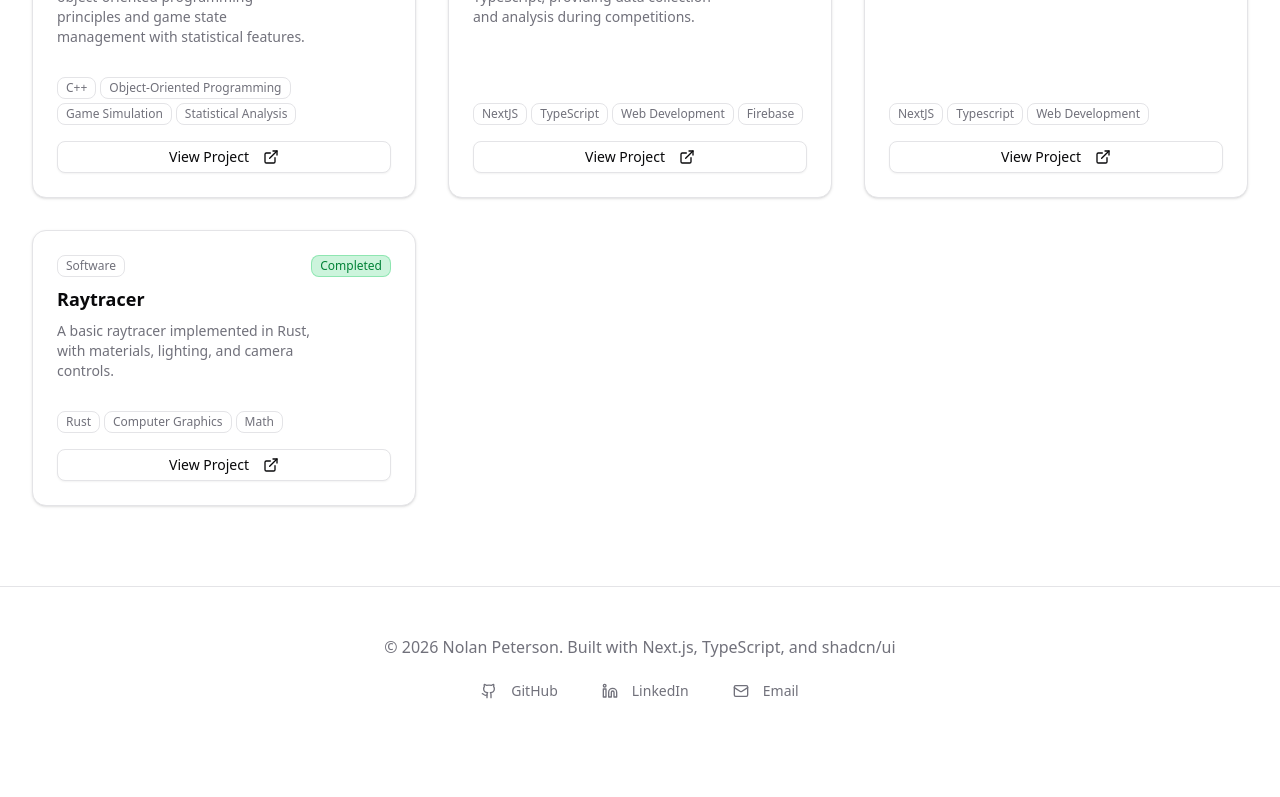
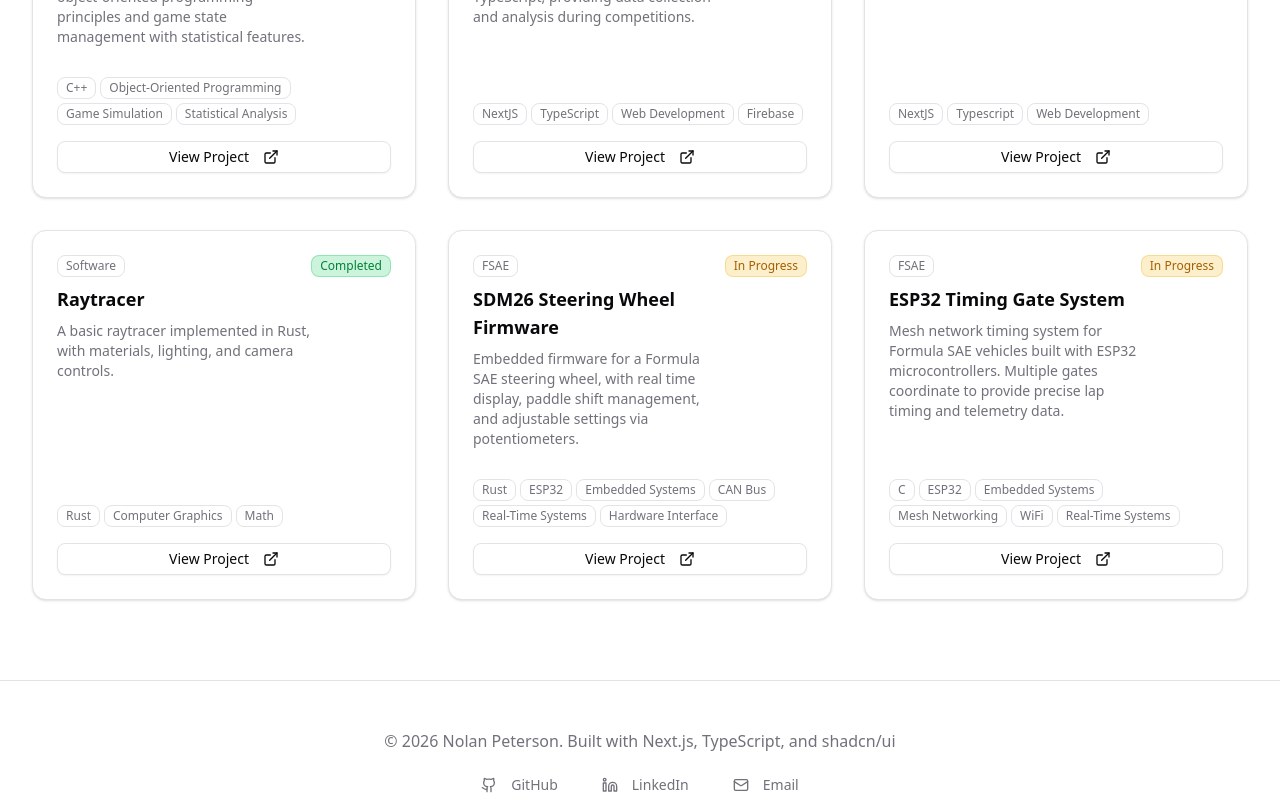
Before and after one commit to Sha-dos/portfolio, a Next.js app: page / in a window 1280 px wide. Shown: the part 2822-3619 px from the top of the page. Before the commit the page ends 3577 px from the top, so only its background shows below. Built offline with nearby package versions, Linux system fonts and the light colour scheme.

Commit message:
add steering wheel and timing gate firmware

```diff
--- a/components/projects.tsx
+++ b/components/projects.tsx
@@ -85,6 +85,22 @@ export const projectsData: Project[] = [
         status: ProjectStatus.Completed,
         link: "https://github.com/Sha-dos/raytracer",
         category: "Software",
+    },
+    {
+        title: "SDM26 Steering Wheel Firmware",
+        description: "Embedded firmware for a Formula SAE steering wheel, with real time display, paddle shift management, and adjustable settings via potentiometers.",
+        technologies: ["Rust", "ESP32", "Embedded Systems", "CAN Bus", "Real-Time Systems", "Hardware Interface"],
+        status: ProjectStatus.InProgress,
+        link: "https://github.com/sundevilmotorsports/sdm26-steering-wheel",
+        category: "FSAE"
+    },
+    {
+        title: "ESP32 Timing Gate System",
+        description: "Mesh network timing system for Formula SAE vehicles built with ESP32 microcontrollers. Multiple gates coordinate to provide precise lap timing and telemetry data.",
+        technologies: ["C", "ESP32", "Embedded Systems", "Mesh Networking", "WiFi", "Real-Time Systems"],
+        status: ProjectStatus.InProgress,
+        link: "https://github.com/sundevilmotorsports/ESP32_Timing_Gate",
+        category: "FSAE"
     }
 ];
 
```
